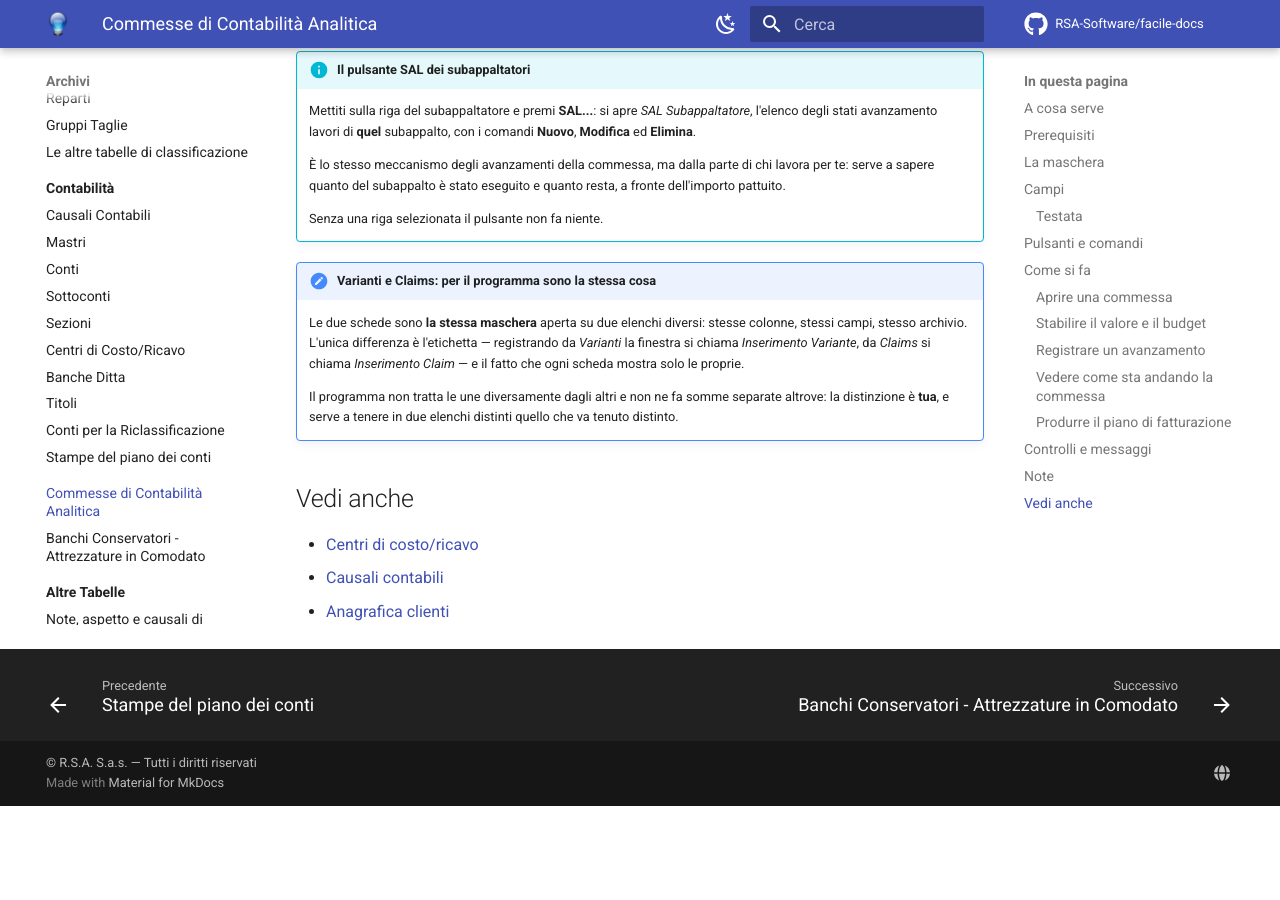
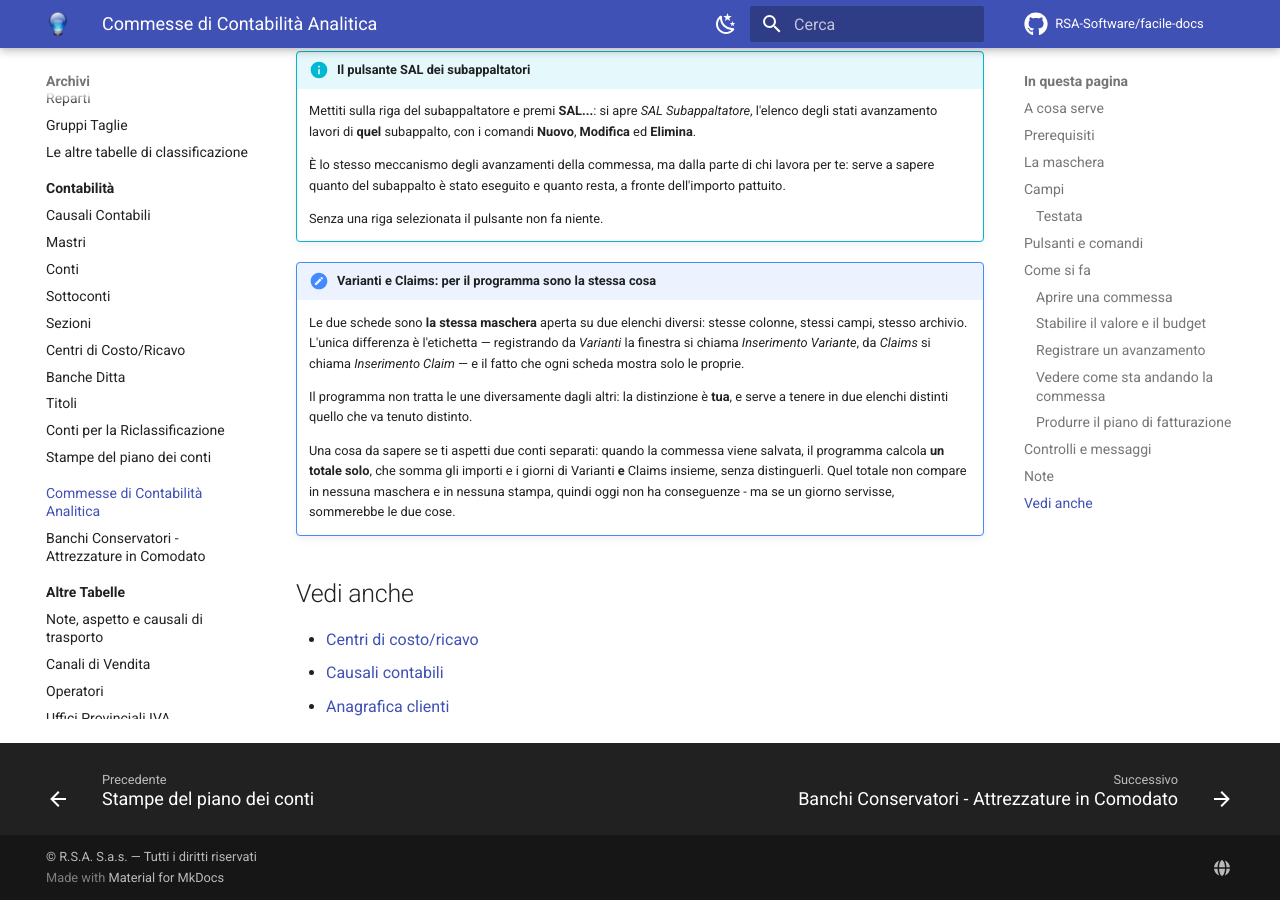
Before and after one commit to RSA-Software/facile-docs, an MkDocs documentation site: the page built from docs/moduli/contabilita/commesse.md, in a window 1280 px wide and 900 px high, scrolled down 7291 px. Built offline with MkDocs 1.6.1 and Material for MkDocs 9.7.7, drawn with Linux system fonts in a browser that asks for light colours; comment, search, counter and statistics services are not loaded; before the commit the page ends 8097 px from its top, so only the background shows below that.

Commit message:
Commesse: precisato come vengono sommati Varianti e Claims
La pagina diceva che il programma «non ne fa somme separate altrove». E' piu'
preciso, e piu' utile a chi legge, dire che ne fa una sola che li somma
insieme: la query dei totali della commessa (CommesseDB.cpp:257) non filtra su
cmv_tipo, quindi importi e giorni di Varianti e Claims finiscono nello stesso
totale.

Quel totale, cms_varianti_valore e cms_varianti_giorni, viene ricalcolato a
ogni salvataggio e non lo legge nessuno: ne' una maschera ne' una stampa. Oggi
quindi non ha conseguenze, ma se servisse sommerebbe le due cose.

Resta aperta la domanda vera: se c'e' una regola di casa su cosa va nell'uno e
cosa nell'altro.

```diff
--- a/docs/moduli/contabilita/commesse.md
+++ b/docs/moduli/contabilita/commesse.md
@@ -250,9 +250,16 @@ Valgono inoltre:
     chiama *Inserimento Variante*, da *Claims* si chiama *Inserimento
     Claim* — e il fatto che ogni scheda mostra solo le proprie.
 
-    Il programma non tratta le une diversamente dagli altri e non ne fa
-    somme separate altrove: la distinzione è **tua**, e serve a tenere in
-    due elenchi distinti quello che va tenuto distinto.
+    Il programma non tratta le une diversamente dagli altri: la
+    distinzione è **tua**, e serve a tenere in due elenchi distinti quello
+    che va tenuto distinto.
+
+    Una cosa da sapere se ti aspetti due conti separati: quando la
+    commessa viene salvata, il programma calcola **un totale solo**, che
+    somma gli importi e i giorni di Varianti **e** Claims insieme, senza
+    distinguerli. Quel totale non compare in nessuna maschera e in nessuna
+    stampa, quindi oggi non ha conseguenze - ma se un giorno servisse,
+    sommerebbe le due cose.
 
 <!-- DA VERIFICARE: Varianti e Claims sono due elenchi identici distinti solo dall'etichetta. C'e' una regola di casa su cosa va nell'uno e cosa nell'altro, da scrivere nel manuale? -->
 
```
